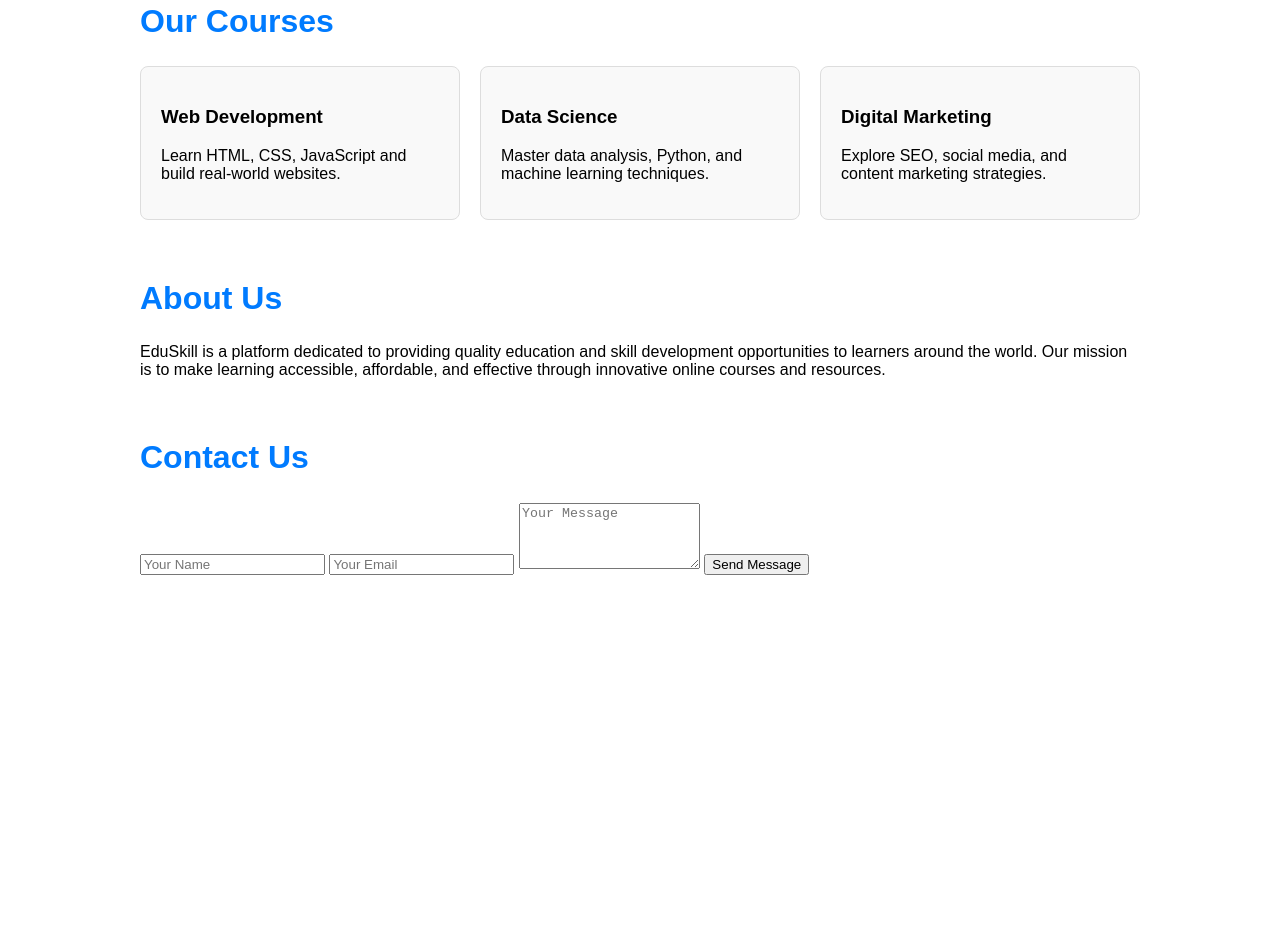
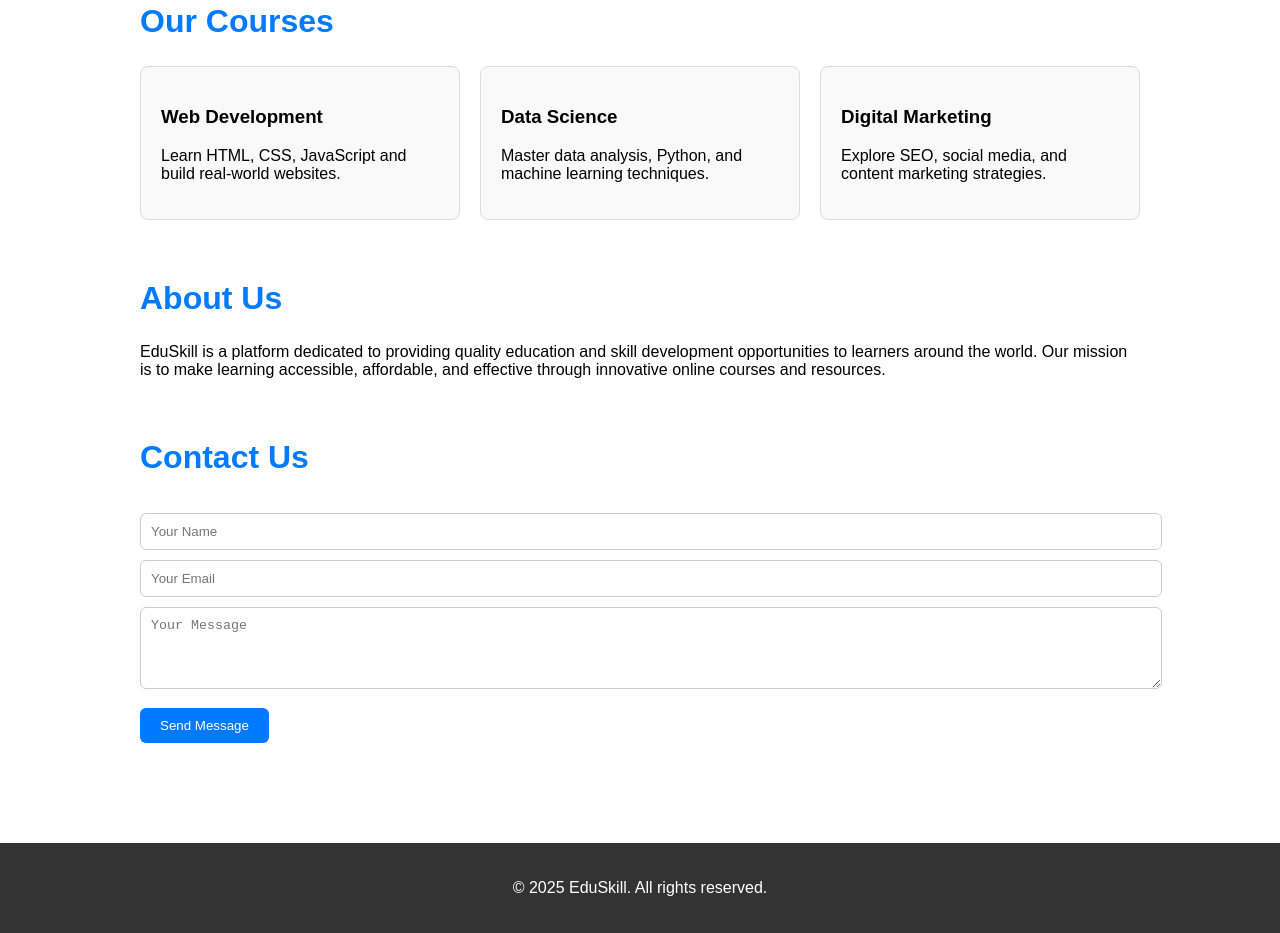
Before and after one commit to debendra202/Debendra_Repo, a plain HTML site: page index.html in a window 1280 px wide. Shown: the part 382-1315 px from the top of the page. Before the commit the page ends 1057 px from the top, so only its background shows below. Drawn offline with Linux system fonts and the light colour scheme.

Commit message:
Added the footer and also give the css to the form section

```diff
--- a/index.html
+++ b/index.html
@@ -65,6 +65,31 @@
             border-radius: 8px;
             background: #f9f9f9;
         }
+         form input, form textarea {
+            width: 100%;
+            padding: 10px;
+            margin-top: 10px;
+            border: 1px solid #ccc;
+            border-radius: 6px;
+        }
+        form button {
+            margin-top: 15px;
+            padding: 10px 20px;
+            background-color: #007BFF;
+            color: white;
+            border: none;
+            border-radius: 6px;
+            cursor: pointer;
+        }
+        form button:hover {
+            background-color: #0056b3;
+        }
+        footer {
+            background: #333;
+            color: white;
+            text-align: center;
+            padding: 20px;
+        }
     </style>
 </head>
 <body>
@@ -123,5 +148,11 @@
         </div>
 
     </div>
+
+        <!-- Footer -->
+    <footer>
+        <p>&copy; 2025 EduSkill. All rights reserved.</p>
+    </footer>
+
 </body>
 </html>
```
